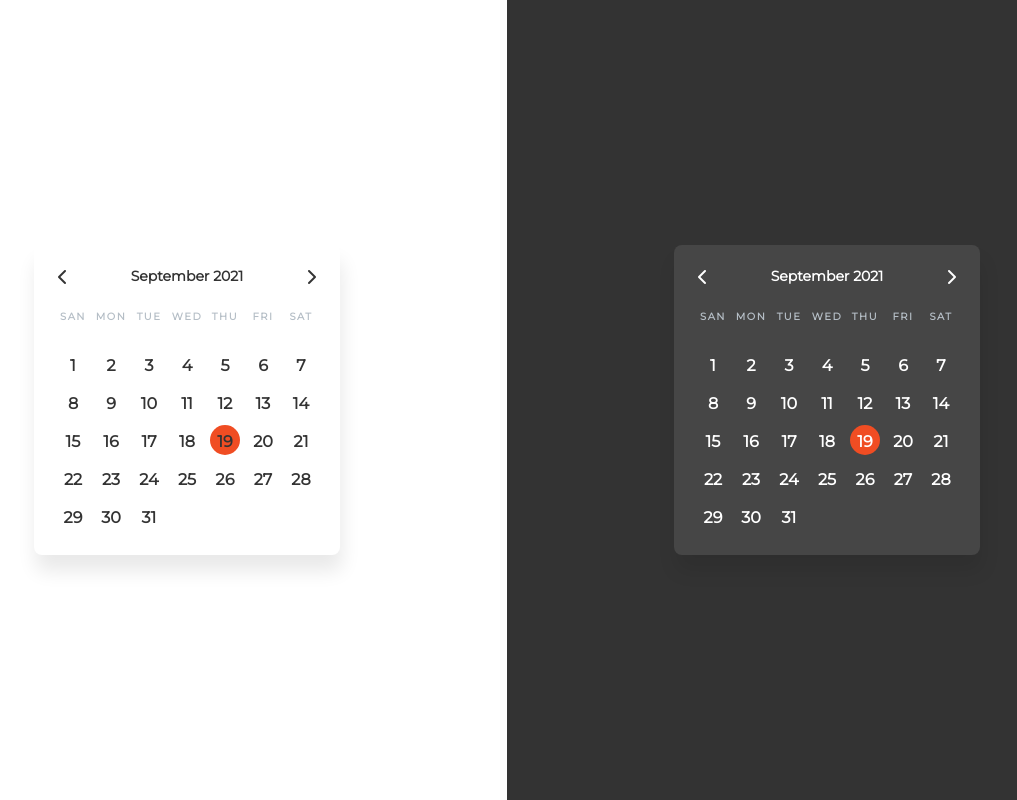
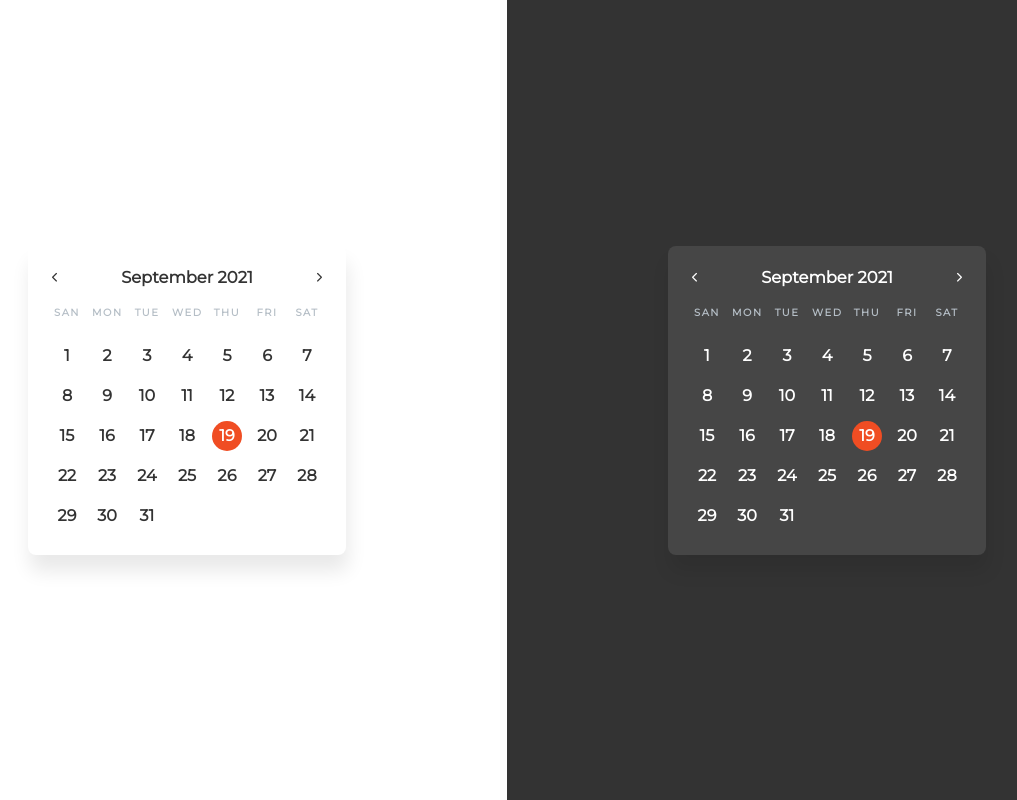
Before and after one commit to Meet-Kalani/calender-ui, a plain HTML site: page calender-layout-1.html in a window 1280 px wide. Shown: the whole page, without its empty margins (133-1150 px from the left). Drawn offline with Linux system fonts and the light colour scheme.

Commit message:
removed unnecessary div tags that can be replaced with other elements and added favicon

```diff
--- a/calender-layout-1-style.scss
+++ b/calender-layout-1-style.scss
@@ -10,6 +10,7 @@
         height: 100vh;
         width: 100vw;
         font-family: 'Montserrat', sans-serif;
+        text-align: center;
 
         main {
             display: flex;
@@ -26,12 +27,7 @@
             width: 100%;
 
             .main-content {
-                // width: 700px;
-                // height: auto;
                 background-color: #464646;
-                // border-radius: 15px;
-                // padding-bottom: 30px;
-
                 display: flex;
                 padding: 24px;
                 flex-direction: column;
@@ -39,60 +35,43 @@
                 gap: 22px;
                 border-radius: 8px;
                 background: #464646;
-
-                /* dropdown */
                 box-shadow: 2px 16px 19px 0px rgba(0, 0, 0, 0.09);
             }
 
             .month {
                 display: flex;
                 justify-content: space-between;
-                align-items: flex-start;
+                align-items: center;
                 align-self: stretch;
-
                 color: #FFF;
-                text-align: center;
-                font-feature-settings: 'clig' off, 'liga' off;
-
-                /* H5 */
-                h3 {
-
                 font-size: 14px;
-                    font-style: normal;
                 font-weight: 600;
                 line-height: 14px;
+
+                .dark-arrow {
+                    color: #333;
+                    font-size: 10px;
+                }
+
+                .light-arrow {
+                    font-size: 10px;
                 }
             }
 
             .weekdays {
                 display: flex;
-                align-items: flex-start;
-                gap: 8px;
                 align-self: stretch;
-
-                div {
-                    display: flex;
-                    width: 30px;
-                    height: 20px;
                 justify-content: center;
-                    align-items: center;
                 gap: 10px;
 
-                    p {
-                        color: var(--Base-Gray-40, #B5BEC6);
-                        text-align: center;
-                        font-feature-settings: 'clig' off,
-                            'liga' off;
-
-                        /* Overline */
+                span {
+                    color: #B5BEC6;
+                    width: 30px;
+                    align-self: center;
                     font-size: 10px;
-                        font-style: normal;
                     font-weight: 600;
-                        line-height: 12px;
-                        /* 120% */
                     letter-spacing: 1.5px;
                     text-transform: uppercase;
-                    }
                 }
             }
 
@@ -105,43 +84,23 @@
                 font-size: 26px;
                 height: 100%;
                 width: 100%;
+                gap: 10px;
+                align-items: center;
 
-                align-items: flex-start;
-                gap: 8px;
-                align-self: stretch;
-
-                div {
-                    // padding: 32px 0;
-
-                    display: flex;
+                span {
+                    font-size: 16px;
+                    font-weight: 600;
                     width: 30px;
                     height: 30px;
-                    flex-direction: column;
+                    display: flex;
+                    align-items: center;
                     justify-content: center;
-                    align-items: center;
-                    gap: 10px;
-
-                    /* H4 */
-                    h4 {
-
-                        // color: #FFF;
-                        text-align: center;
-                        font-feature-settings: 'clig' off, 'liga' off;
-                        width: 20px;
-                        height: 15px;
-                        flex-shrink: 0;
-                        font-size: 16px;
-                        font-style: normal;
-                        font-weight: 600;
-                        line-height: 18px;
-                    }
-
-                    /* 112.5% */
                 }
 
                 .active {
                     background-color: #f04d23;
                     border-radius: 50%;
+                    color: white;
                 }
             }
         }
--- a/calender-layout-1.html
+++ b/calender-layout-1.html
@@ -1,240 +1,127 @@
 <!DOCTYPE html>
 <html lang="en">
+
 <head>
     <meta charset="UTF-8">
     <meta name="viewport" content="width=device-width, initial-scale=1.0">
     <title>Calender</title>
+
+    <!-- favicon -->
+    <link rel="apple-touch-icon" sizes="180x180" href="apple-touch-icon.png">
+    <link rel="icon" type="image/png" sizes="32x32" href="favicon-32x32.png">
+    <link rel="icon" type="image/png" sizes="16x16" href="favicon-16x16.png">
+    <link rel="manifest" href="site.webmanifest">
+
+    <!-- custom stylesheet -->
     <link rel="stylesheet" href="calender-layout-1-style.css">
-    <link rel="stylesheet" href="https://cdnjs.cloudflare.com/ajax/libs/font-awesome/6.5.1/css/all.min.css" integrity="sha512-DTOQO9RWCH3ppGqcWaEA1BIZOC6xxalwEsw9c2QQeAIftl+Vegovlnee1c9QX4TctnWMn13TZye+giMm8e2LwA==" crossorigin="anonymous" referrerpolicy="no-referrer" />
+
+    <!-- font awesome library for icons -->
+    <link rel="stylesheet" href="https://cdnjs.cloudflare.com/ajax/libs/font-awesome/6.5.1/css/all.min.css"
+        integrity="sha512-DTOQO9RWCH3ppGqcWaEA1BIZOC6xxalwEsw9c2QQeAIftl+Vegovlnee1c9QX4TctnWMn13TZye+giMm8e2LwA=="
+        crossorigin="anonymous" referrerpolicy="no-referrer" />
 </head>
+
 <body>
     <main>
         <section class="wrapper-light">
             <div class="main-content">
                 <div class="month">
-                    <i class="fa-solid fa-chevron-left" style="color: #333;"></i>
-                    <!-- <p><</p> -->
+                    <i class="fa-solid fa-chevron-left dark-arrow"></i>
                     <h3>September 2021</h3>
-                    <!-- <p>></p> -->
-                    <i class="fa-solid fa-chevron-right" style="color: #333;"></i>
+                    <i class="fa-solid fa-chevron-right dark-arrow"></i>
                 </div>
                 <div class="weekdays">
-                    <div><p>san</p></div>
-                    <div><p>mon</p></div>
-                    <div><p>tue</p></div>
-                    <div><p>wed</p></div>
-                    <div><p>thu</p></div>
-                    <div><p>fri</p></div>
-                    <div><p>sat</p></div>
+                    <span>san</span>
+                    <span>mon</span>
+                    <span>tue</span>
+                    <span>wed</span>
+                    <span>thu</span>
+                    <span>fri</span>
+                    <span>sat</span>
                 </div>
                 <div class="days">
-                    <div>
-                        <h4>1</h4>
-                    </div>
-                    <div>
-                        <h4>2</h4>
-                    </div>
-                    <div>
-                        <h4>3</h4>
-                    </div>
-                    <div>
-                        <h4>4</h4>
-                    </div>
-                    <div>
-                        <h4>5</h4>
-                    </div>
-                    <div>
-                        <h4>6</p>
-                    </div>
-                    <div>
-                        <h4>7</h4>
-                    </div>
-                    <div>
-                        <h4>8</h4>
-                    </div>
-                    <div>
-                        <h4>9</h4>
-                    </div>
-                    <div>
-                        <h4>10</h4>
-                    </div>
-                    <div>
-                        <h4>11</h4>
-                    </div>
-                    <div>
-                        <h4>12</h4>
-                    </div>
-                    <div>
-                        <h4>13</h4>
-                    </div>
-                    <div>
-                        <h4>14</h4>
-                    </div>
-                    <div>
-                        <h4>15</h4>
-                    </div>
-                    <div>
-                        <h4>16</h4>
-                    </div>
-                    <div>
-                        <h4>17</h4>
-                    </div>
-                    <div>
-                        <h4>18</h4>
-                    </div>
-                    <div class="active">
-                        <h4>19</h4>
-                    </div>
-                    <div>
-                        <h4>20</h4>
-                    </div>
-                    <div>
-                        <h4>21</h4>
-                    </div>
-                    <div>
-                        <h4>22</h4>
-                    </div>
-                    <div>
-                        <h4>23</h4>
-                    </div>
-                    <div>
-                        <h4>24</h4>
-                    </div>
-                    <div>
-                        <h4>25</h4>
-                    </div>
-                    <div>
-                        <h4>26</h4>
-                    </div>
-                    <div>
-                        <h4>27</h4>
-                    </div>
-                    <div>
-                        <h4>28</h4>
-                    </div>
-                    <div>
-                        <h4>29</h4>
-                    </div>
-                    <div>
-                        <h4>30</h4>
-                    </div>
-                    <div>
-                        <h4>31</h4>
-                    </div>
+                    <span>1</span>
+                    <span>2</span>
+                    <span>3</span>
+                    <span>4</span>
+                    <span>5</span>
+                    <span>6</span>
+                    <span>7</span>
+                    <span>8</span>
+                    <span>9</span>
+                    <span>10</span>
+                    <span>11</span>
+                    <span>12</span>
+                    <span>13</span>
+                    <span>14</span>
+                    <span>15</span>
+                    <span>16</span>
+                    <span>17</span>
+                    <span>18</span>
+                    <span class="active">19</span>
+                    <span>20</span>
+                    <span>21</span>
+                    <span>22</span>
+                    <span>23</span>
+                    <span>24</span>
+                    <span>25</span>
+                    <span>26</span>
+                    <span>27</span>
+                    <span>28</span>
+                    <span>29</span>
+                    <span>30</span>
+                    <span>31</span>
                 </div>
             </div>
-        </section><section class="wrapper-dark">
+        </section>
+        <section class="wrapper-dark">
             <div class="main-content">
                 <div class="month">
-                    <i class="fa-solid fa-chevron-left" style="color: #ffffff;"></i>
-                    <!-- <p><</p> -->
+                    <i class="fa-solid fa-chevron-left light-arrow"></i>
                     <h3>September 2021</h3>
-                    <!-- <p>></p> -->
-                    <i class="fa-solid fa-chevron-right" style="color: #ffffff;"></i>
+                    <i class="fa-solid fa-chevron-right light-arrow"></i>
                 </div>
                 <div class="weekdays">
-                    <div><p>san</p></div>
-                    <div><p>mon</p></div>
-                    <div><p>tue</p></div>
-                    <div><p>wed</p></div>
-                    <div><p>thu</p></div>
-                    <div><p>fri</p></div>
-                    <div><p>sat</p></div>
+                    <span>san</span>
+                    <span>mon</span>
+                    <span>tue</span>
+                    <span>wed</span>
+                    <span>thu</span>
+                    <span>fri</span>
+                    <span>sat</span>
                 </div>
                 <div class="days">
-                    <div>
-                        <h4>1</h4>
-                    </div>
-                    <div>
-                        <h4>2</h4>
-                    </div>
-                    <div>
-                        <h4>3</h4>
-                    </div>
-                    <div>
-                        <h4>4</h4>
-                    </div>
-                    <div>
-                        <h4>5</h4>
-                    </div>
-                    <div>
-                        <h4>6</p>
-                    </div>
-                    <div>
-                        <h4>7</h4>
-                    </div>
-                    <div>
-                        <h4>8</h4>
-                    </div>
-                    <div>
-                        <h4>9</h4>
-                    </div>
-                    <div>
-                        <h4>10</h4>
-                    </div>
-                    <div>
-                        <h4>11</h4>
-                    </div>
-                    <div>
-                        <h4>12</h4>
-                    </div>
-                    <div>
-                        <h4>13</h4>
-                    </div>
-                    <div>
-                        <h4>14</h4>
-                    </div>
-                    <div>
-                        <h4>15</h4>
-                    </div>
-                    <div>
-                        <h4>16</h4>
-                    </div>
-                    <div>
-                        <h4>17</h4>
-                    </div>
-                    <div>
-                        <h4>18</h4>
-                    </div>
-                    <div class="active">
-                        <h4>19</h4>
-                    </div>
-                    <div>
-                        <h4>20</h4>
-                    </div>
-                    <div>
-                        <h4>21</h4>
-                    </div>
-                    <div>
-                        <h4>22</h4>
-                    </div>
-                    <div>
-                        <h4>23</h4>
-                    </div>
-                    <div>
-                        <h4>24</h4>
-                    </div>
-                    <div>
-                        <h4>25</h4>
-                    </div>
-                    <div>
-                        <h4>26</h4>
-                    </div>
-                    <div>
-                        <h4>27</h4>
-                    </div>
-                    <div>
-                        <h4>28</h4>
-                    </div>
-                    <div>
-                        <h4>29</h4>
-                    </div>
-                    <div>
-                        <h4>30</h4>
-                    </div>
-                    <div>
-                        <h4>31</h4>
-                    </div>
+                    <span>1</span>
+                    <span>2</span>
+                    <span>3</span>
+                    <span>4</span>
+                    <span>5</span>
+                    <span>6</span>
+                    <span>7</span>
+                    <span>8</span>
+                    <span>9</span>
+                    <span>10</span>
+                    <span>11</span>
+                    <span>12</span>
+                    <span>13</span>
+                    <span>14</span>
+                    <span>15</span>
+                    <span>16</span>
+                    <span>17</span>
+                    <span>18</span>
+                    <span class="active">19</span>
+                    <span>20</span>
+                    <span>21</span>
+                    <span>22</span>
+                    <span>23</span>
+                    <span>24</span>
+                    <span>25</span>
+                    <span>26</span>
+                    <span>27</span>
+                    <span>28</span>
+                    <span>29</span>
+                    <span>30</span>
+                    <span>31</span>
                 </div>
             </div>
         </section>
```
Also changed, not shown: android-chrome-192x192.png (added), android-chrome-512x512.png (added), apple-touch-icon.png (added), calender-layout-1-style.css, favicon-16x16.png (added), favicon-32x32.png (added), favicon.ico (added), site.webmanifest (added), 1 other file. Lines whose indentation alone changed are shown as unchanged.
